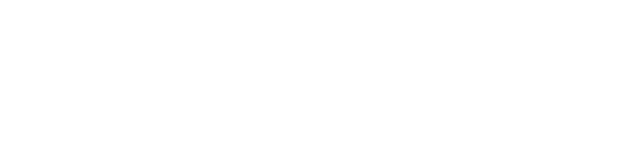
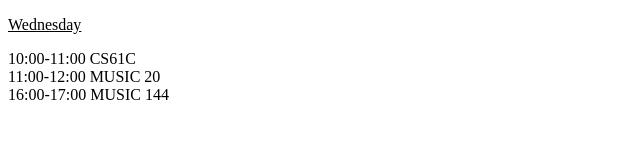
Before and after one commit to ginger-chang/notion-widgets, a plain HTML site: page index.html in a window 1280 px wide. Shown: the whole page, without its empty margins (0-640 px from the left). Drawn offline with Linux system fonts and the light colour scheme.

Commit message:
Update index.html

```diff
--- a/index.html
+++ b/index.html
@@ -2,9 +2,9 @@
 <html>
 <body>
 
-<p id="title" style="font-family: Andale Mono; color: white;"></p>
+<p id="title" style="font-family: Andale Mono; color: black;"></p>
 
-<p id="demo" style="font-family:Andale Mono; color: white;"></p>
+<p id="demo" style="font-family:Andale Mono; color: black;"></p>
 
 <script>
 var d = new Date();
```
